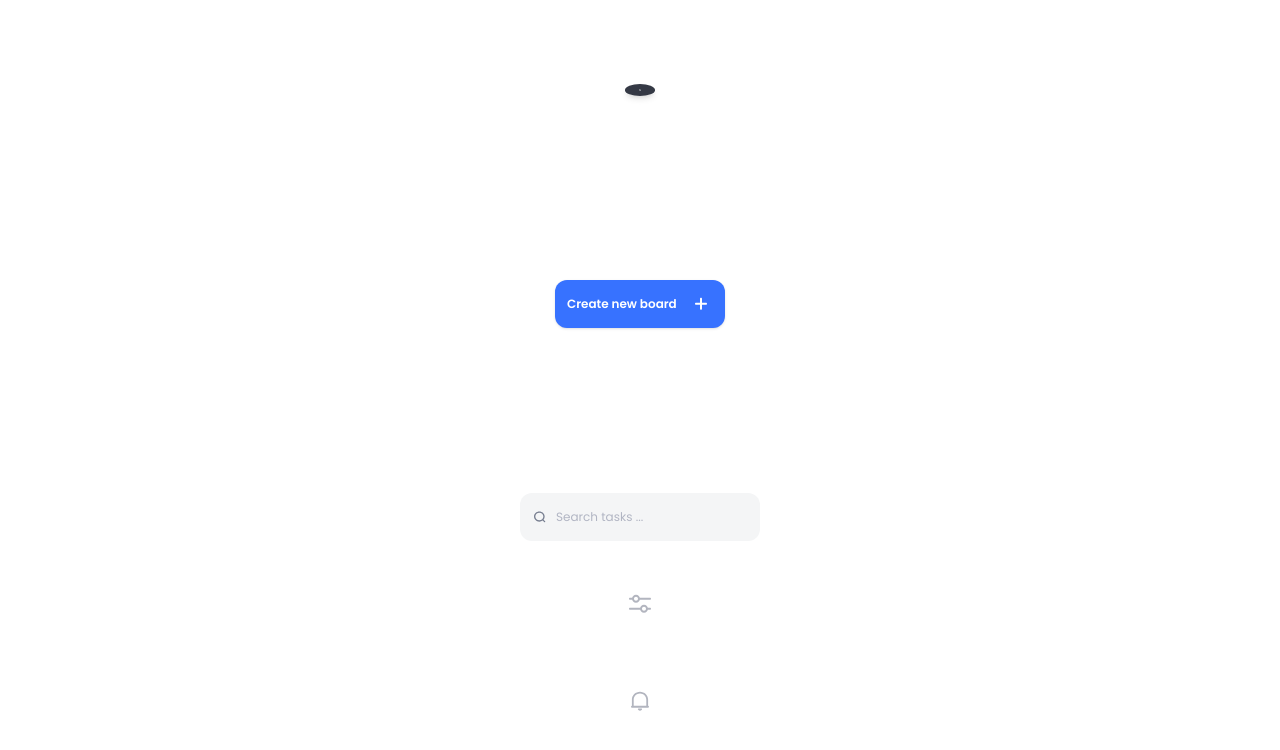
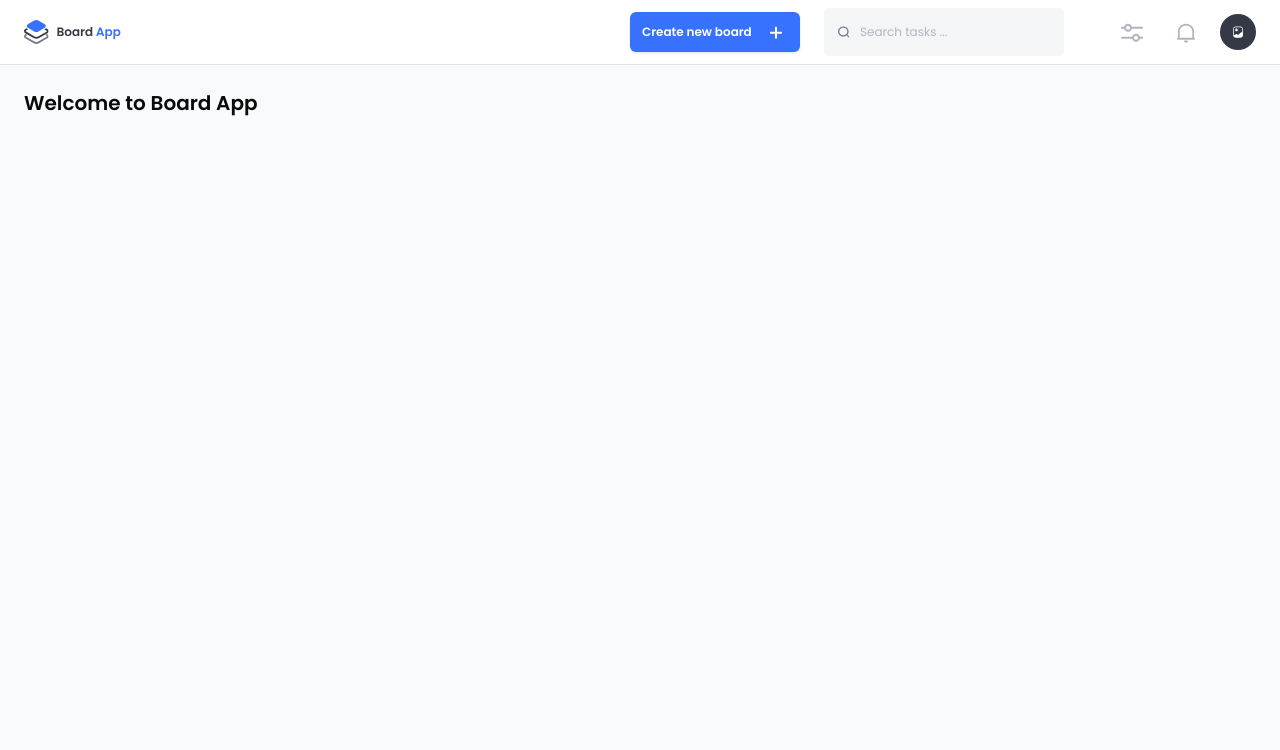
Before and after one commit to ashenthiwanka99/visionexdigital-board-app, a Next.js app: page / in a window 1280 px wide. Shown: the top 750 px of the page. Built offline with nearby package versions, Linux system fonts and the light colour scheme.

Commit message:
header done

```diff
--- a/src/app/page.tsx
+++ b/src/app/page.tsx
@@ -1,53 +1,15 @@
 "use client";
 
-import CustomButton from "@/components/ui/CustomButtonWIthIcon";
-import CustomIconButton from "@/components/ui/CustomIconButton";
-import CustomNotificationButton from "@/components/ui/CustomNotificationButton";
-import SearchInput from "@/components/ui/CustomSearchInput";
-import PlusIcon from "@/images/icons/Plus.svg";
-import SettingIcon from "@/images/icons/Settings.svg";
-import BellIcon from "@/images/icons/Bell.svg";
-import CustomImage from "@/components/ui/CustomImage";
-import PlaceholderImage from "@/images/Image_Placeholder.svg"
-
+import Header from "@/components/layout/Header";
 
 export default function Home() {
   return (
-    <div className="font-sans grid grid-rows-[20px_1fr_20px] items-center justify-items-center min-h-screen p-8 pb-20 gap-16 sm:p-20">
-
-      <CustomImage
-        src={PlaceholderImage}
-        alt="User profile"
-        width={30}
-        height={30}
-        borderRadius="50%"
-        className="shadow-md"
-      />
-
-      <CustomButton
-        label="Create new board"
-        icon={PlusIcon}
-        width={170}
-        height={48}
-        className="text-[12px] font-semibold"
-        onClick={() => alert("New board")}
-      />
-      <SearchInput />
-
-      <CustomIconButton
-        icon={SettingIcon}
-        color="neutral-5"
-        onClick={() => alert('Add item clicked!')}
-      />
-
-      <CustomNotificationButton
-        icon={BellIcon}
-        width={40}
-        height={40}
-        showDot
-      />
-
-    </div>
-
+    <main className="min-h-screen bg-gray-50">
+      <Header />
+      <div className="p-6">
+        {/* Page content goes here */}
+        <h1 className="text-xl font-semibold">Welcome to Board App</h1>
+      </div>
+    </main>
   );
 }
--- /dev/null
+++ b/src/components/layout/Header.tsx
@@ -0,0 +1,67 @@
+"use client";
+
+import React from "react";
+import Image from "next/image";
+
+import CustomButton from "@/components/ui/CustomButton";
+import CustomIconButton from "@/components/ui/CustomIconButton";
+import CustomNotificationButton from "@/components/ui/CustomNotificationButton";
+import SearchInput from "@/components/ui/CustomSearchInput";
+import ImagePlaceholder from "@/components/ui/CustomImagePlaceholder";
+
+import PlusIcon from "@/images/icons/Plus.svg";
+import SettingIcon from "@/images/icons/Settings.svg";
+import BellIcon from "@/images/icons/Bell.svg";
+import Logo from "@/images/logos/Logo_Text.svg";
+
+export default function Header() {
+    return (
+        <header className="w-full border-b border-neutral-200 bg-white">
+            <div className="flex items-center justify-between px-4 py-2 md:px-6">
+
+                <div className="flex items-center">
+                    <Image
+                        src={Logo}
+                        alt="Board App"
+                        width={97.6}
+                        height={24}
+                        priority
+                    />
+                </div>
+
+                <div className="flex items-center gap-12">
+                    <div className="hidden md:flex items-center gap-6">
+                        <CustomButton
+                            label="Create new board"
+                            icon={PlusIcon}
+                            width={170}
+                            height={40}
+                            className="text-[12px] font-semibold"
+                            onClick={() => alert("New board")}
+                        />
+                        <div className="max-w-[60vw]">
+                            <SearchInput className="w-full" />
+                        </div>
+                    </div>
+                    <div className="flex items-center gap-3.5">
+                        <CustomIconButton
+                            icon={SettingIcon}
+                            color="neutral-5"
+                            width={40}
+                            height={40}
+                            onClick={() => alert("Settings")}
+                        />
+                        <CustomNotificationButton
+                            icon={BellIcon}
+                            width={40}
+                            height={40}
+                            showDot
+                        />
+                        <ImagePlaceholder size={36} />
+                    </div>
+                </div>
+            </div>
+        </header>
+
+    );
+}
--- a/src/components/ui/CustomButtonWIthIcon.tsx
+++ b/src/components/ui/CustomButton.tsx
@@ -26,9 +26,10 @@ export default function CustomButton({
             {...props}
             style={{ width, height }}
             className={clsx(
-                "inline-flex items-center justify-center gap-3 rounded-xl cursor-pointer",
+                "inline-flex items-center justify-center gap-3 rounded-[6px] cursor-pointer",
                 "bg-primary-500 text-white p-3 text-sm font-medium shadow",
                 "hover:opacity-90 transition font-poppins whitespace-nowrap",
+                "w-full max-w-[140px] sm:max-w-[160px] md:max-w-[170px]",
                 className
             )}
         >
--- a/src/components/ui/CustomImage.tsx
+++ /dev/null
@@ -1,38 +0,0 @@
-"use client";
-
-import React, { useState } from "react";
-import Image, { StaticImageData } from "next/image";
-import clsx from "clsx";
-import PlaceholderImage from "@/images/Image_Placeholder.svg"
-
-interface ImageWithFallbackProps {
-    src: string | StaticImageData;
-    alt?: string;
-    width?: number;
-    height?: number;
-    borderRadius: string | number;
-    className?: string;
-}
-
-export default function CustomImage({
-    src,
-    alt = "image",
-    width = 40,
-    height = 40,
-    borderRadius,
-    className,
-}: ImageWithFallbackProps) {
-    const [imgSrc, setImgSrc] = useState<string | StaticImageData>(src);
-
-    return (
-        <Image
-            src={imgSrc}
-            alt={alt}
-            width={width}
-            height={height}
-            onError={() => setImgSrc(PlaceholderImage)}
-            className={clsx("object-cover", className)}
-            style={{ borderRadius }}
-        />
-    );
-}
--- /dev/null
+++ b/src/components/ui/CustomImagePlaceholder.tsx
@@ -0,0 +1,31 @@
+"use client";
+
+import React from "react";
+import SvgIcon from "./SvgIcon";
+import ImageIcon from "@/images/icons/Image_Field.svg";
+
+
+interface PlaceholderProps {
+  size?: number;
+  borderRadius?: string | number;
+  className?: string;
+}
+
+export default function ImagePlaceholder({
+  size,
+  borderRadius = "50%",
+  className,
+}: PlaceholderProps) {
+  return (
+    <div
+      className={`flex items-center justify-center bg-neutral-3 ${className}`}
+      style={{
+        width: size,
+        height: size,
+        borderRadius,
+      }}
+    >
+      <SvgIcon icon={ImageIcon} size={12.5} color="white" />
+    </div>
+  );
+}
--- a/src/components/ui/CustomSearchInput.tsx
+++ b/src/components/ui/CustomSearchInput.tsx
@@ -3,9 +3,7 @@
 import React, { InputHTMLAttributes } from "react";
 import clsx from "clsx";
 import SvgIcon from "./SvgIcon";
-import SearchIcon from "@/images/icons/Search.svg"
-
-
+import SearchIcon from "@/images/icons/Search.svg";
 
 type Props = InputHTMLAttributes<HTMLInputElement> & {};
 
@@ -13,12 +11,18 @@ export default function SearchInput({ className, ...props }: Props) {
     return (
         <div
             className={clsx(
-                "inline-flex items-center gap-2 rounded-xl",
-                "bg-neutral-7 pt-[15px] pb-[15px] pl-[12px] pr-[112px] w-[240px] h-[48px]",
+                "inline-flex items-center gap-2 rounded-[6px]",
+                "bg-neutral-7 pt-[15px] pb-[15px] pl-[12px] h-[48px]",
+                "w-full max-w-[240px] sm:max-w-[200px] md:max-w-[240px]",
                 className
             )}
         >
-            <SvgIcon icon={SearchIcon} size={16} color="neutral-4" className="cursor-pointer"/>
+            <SvgIcon
+                icon={SearchIcon}
+                size={16}
+                color="neutral-4"
+                className="cursor-pointer flex-shrink-0"
+            />
             <input
                 type="text"
                 className="flex-1 bg-transparent border-none outline-none font-poppins text-neutral-5 placeholder:text-neutral-5 text-[12px] font-normal"
```
